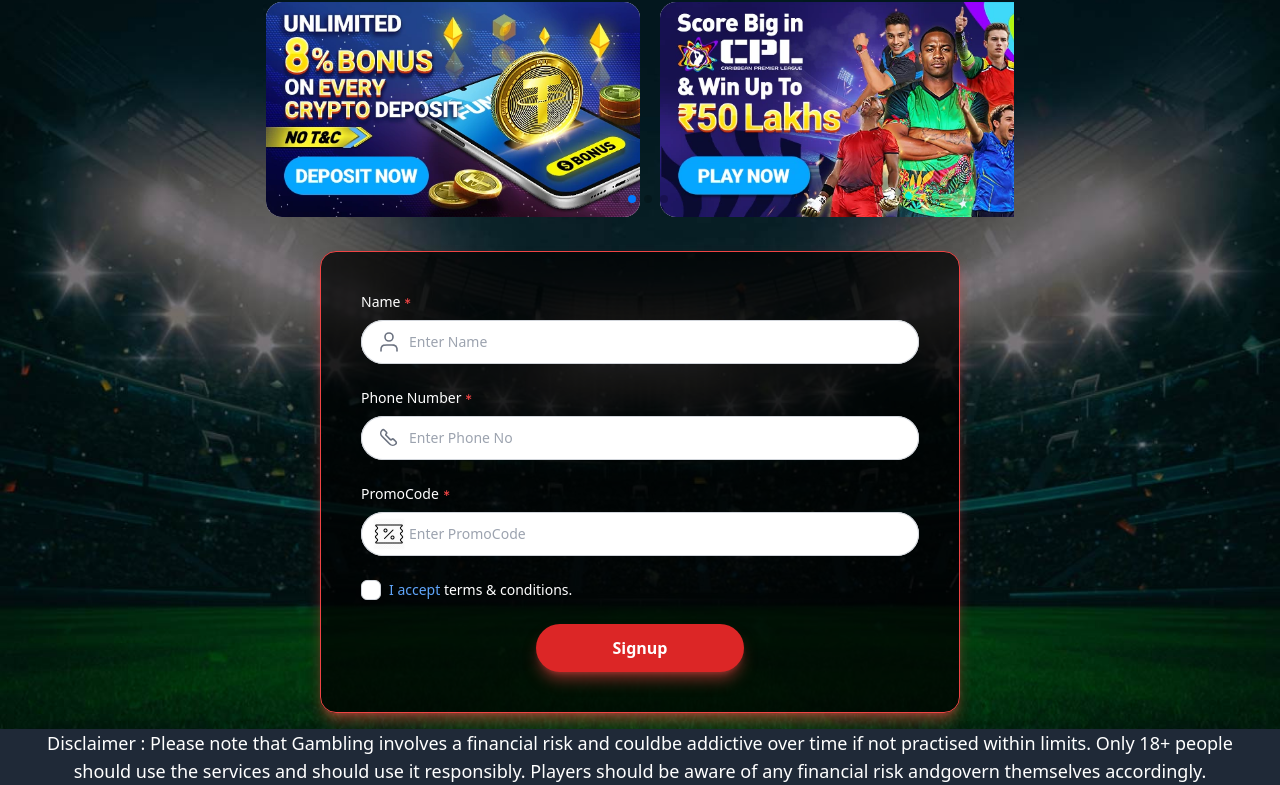
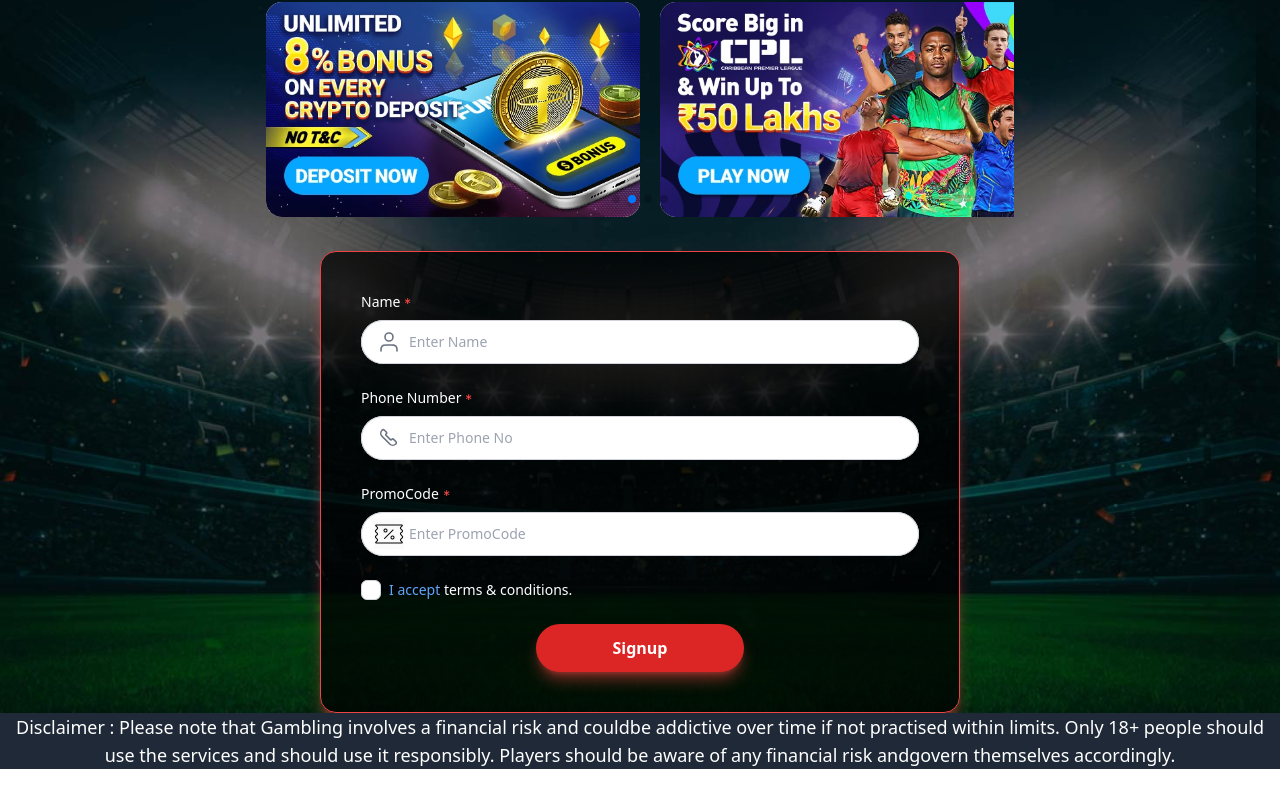
Before and after one commit to Rahulsrivastava0124/firm777, a plain HTML site: page index.html in a window 1280 px wide. Shown: the part 68-853 px from the top of the page. Drawn offline with nearby package versions, Linux system fonts and the light colour scheme; no server answers.

Commit message:
"Updated footer styling and content in index.html"

```diff
--- a/index.html
+++ b/index.html
@@ -138,8 +138,9 @@
 		</form>
 
 	</section>
-	<footer class="text-center text-xs sm:text-lg px-5 mt-4 mb-0  bg-gray-800 text-white">
-		<span class="text-[8px] sm:text-lg leading-normal">Disclaimer : Please note that Gambling involves a financial
+	<footer class="text-center text-xs sm:text-lg  bg-gray-800 text-white">
+		<span class="text-[8px] sm:text-lg leading-normal">
+			Disclaimer : Please note that Gambling involves a financial
 			risk and couldbe
 			addictive over time if not practised within limits. Only 18+ people
 			should
```
